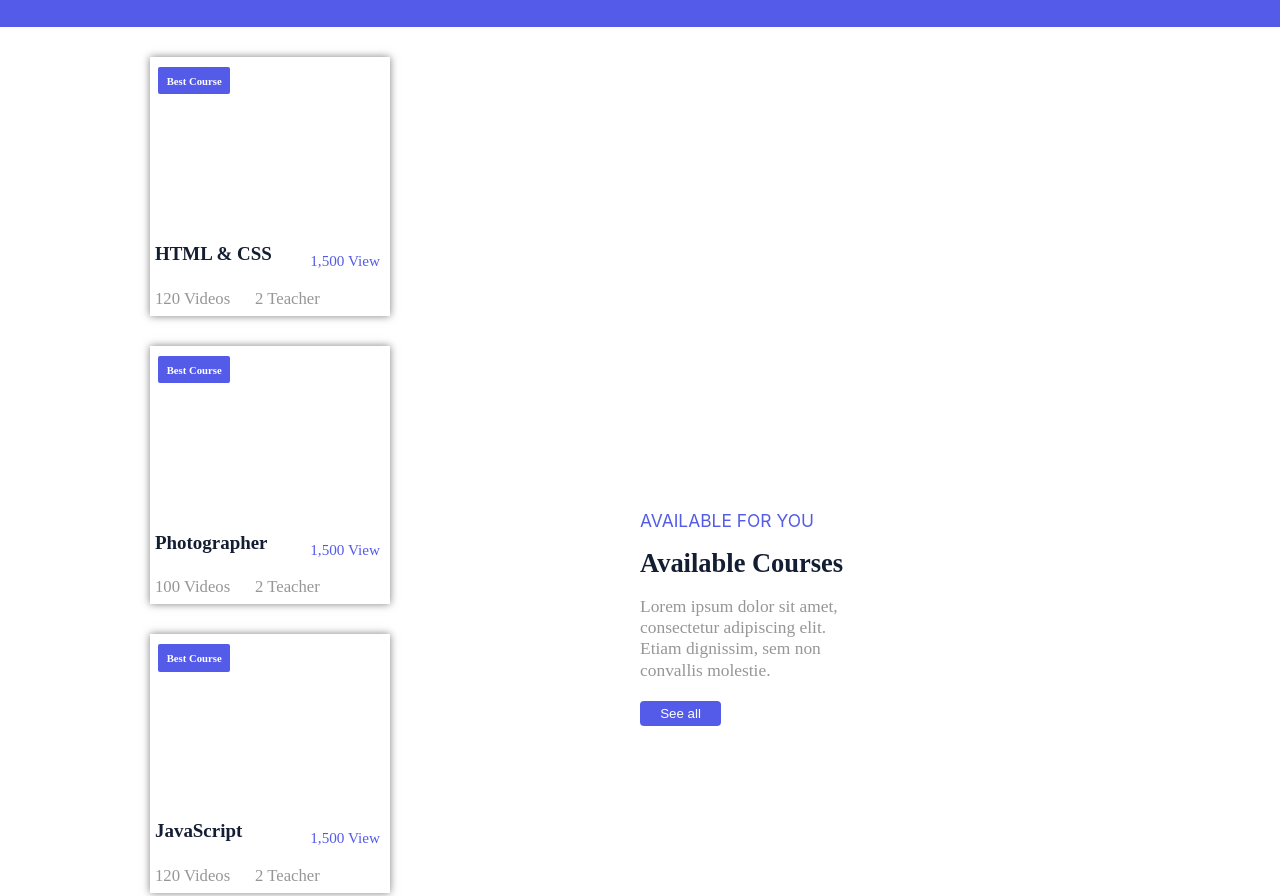
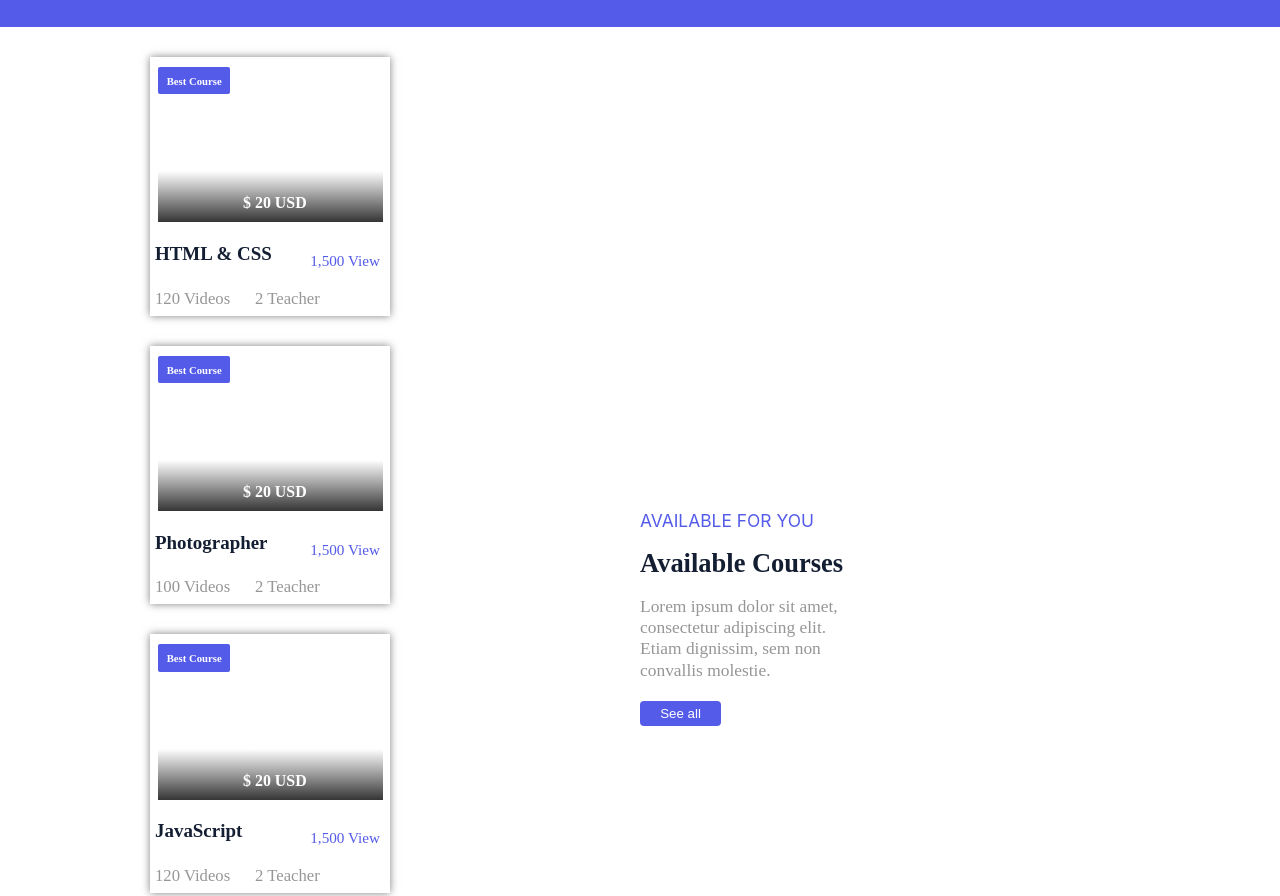
Before and after one commit to lojain-yadak/second_project, a plain HTML site: page index.html in a window 1280 px wide. Shown: the part 1071-1967 px from the top of the page. Drawn offline with Linux system fonts and the light colour scheme.

Commit message:
main.css

```diff
--- a/assets/css/main.css
+++ b/assets/css/main.css
@@ -810,22 +810,21 @@ top: 10px;
 border-radius: 2px;
 background-color: #545BE8;
 }
-.bestcourseprice{
+.bestcoursepric {
     width: 100%;
     background: linear-gradient(to bottom, rgba(73, 72, 72, 0), rgb(53, 53, 53));
     position: relative;
-top: 83px;
+    top: 82px; /* Adjusted from 180px */
     text-align: right;
     display: flex;
-
 }
- .price{
+.price {
     text-align: right;
     width: 100%;
     height: 50.56px;
     position: relative;
     top: 20px;
-left: 120px;
+    left: 0px; /* Adjusted from 120px */
     font-family: Poppins;
     font-size: 18.93px;
     font-weight: bolder;
@@ -835,6 +834,7 @@ text-underline-position: from-font;
     text-decoration-skip-ink: none;
     color: #ffffff;
 }
+
 .courseheader{
     width: 100%;
     display: flex;
```
Lines whose indentation alone changed are shown as unchanged.
